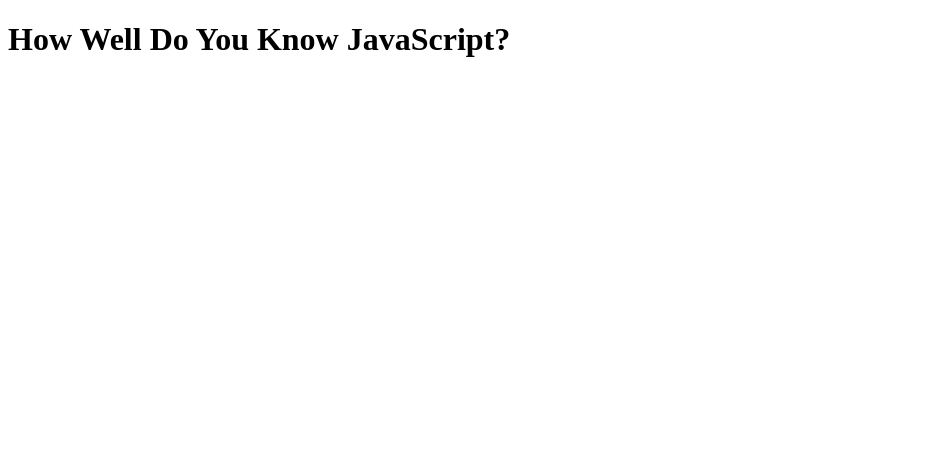
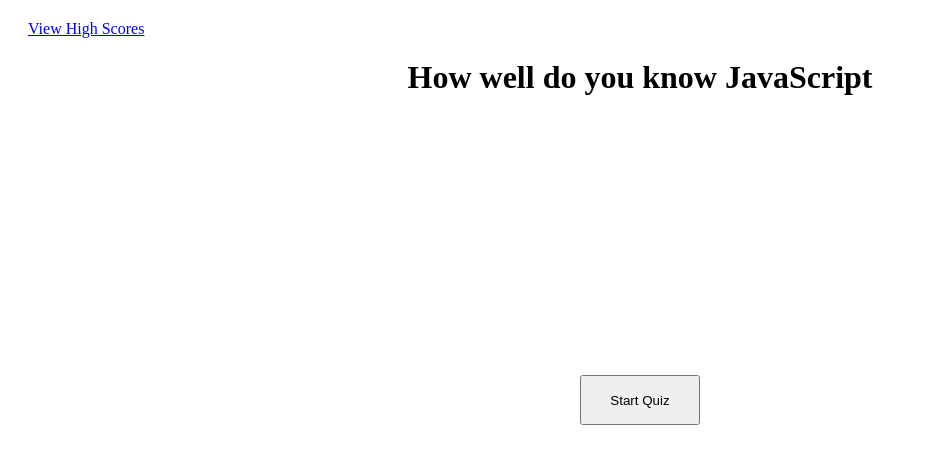
Before and after one commit to zreggert/JavaScript_Quiz, a plain HTML site: page index.html in a window 1280 px wide. Shown: the whole page, without its empty margins (0-928 px from the left). Drawn offline with Linux system fonts and the light colour scheme.

Commit message:
started the high scores html and added selectors to css

```diff
--- a/assets/css/style.css
+++ b/assets/css/style.css
@@ -0,0 +1,27 @@
+* {
+    box-sizing: border-box;
+}
+
+.high-scores {
+    margin-left: 20px;
+    margin-top: 20px;
+}
+
+main {
+    width: 100%;
+}
+
+h1 {
+    text-align: center;
+}
+
+.start {
+    margin: 0;
+    position: absolute;
+    height: 50px;
+    width: 120px;
+    top: 50%;
+    left: 50%;
+    -ms-transform: translate(-50%, -50%);
+    transform: translate(-50%, -50%);
+}
--- a/index.html
+++ b/index.html
@@ -5,11 +5,20 @@
     <meta http-equiv="X-UA-Compatible" content="IE=edge">
     <meta name="viewport" content="width=device-width, initial-scale=1.0">
     <title>JavaScript Quiz</title>
+    <link rel="stylesheet" href="./assets/css/style.css">
 </head>
 <body>
     <header>
-        <h1>How Well Do You Know JavaScript?</h1>
+        <div class="high-scores">
+            <a href="../high_scores.html">View High Scores</a>
+        </div>
+        <div class="timer"></div>
     </header>
+    <main>
+        <h1>How well do you know JavaScript</h1>
+        <button class="start">Start Quiz</button>
+    </main>
+
 
 
 </body>
```
Also changed, not shown: high_scores.html (+12 -0 lines).
